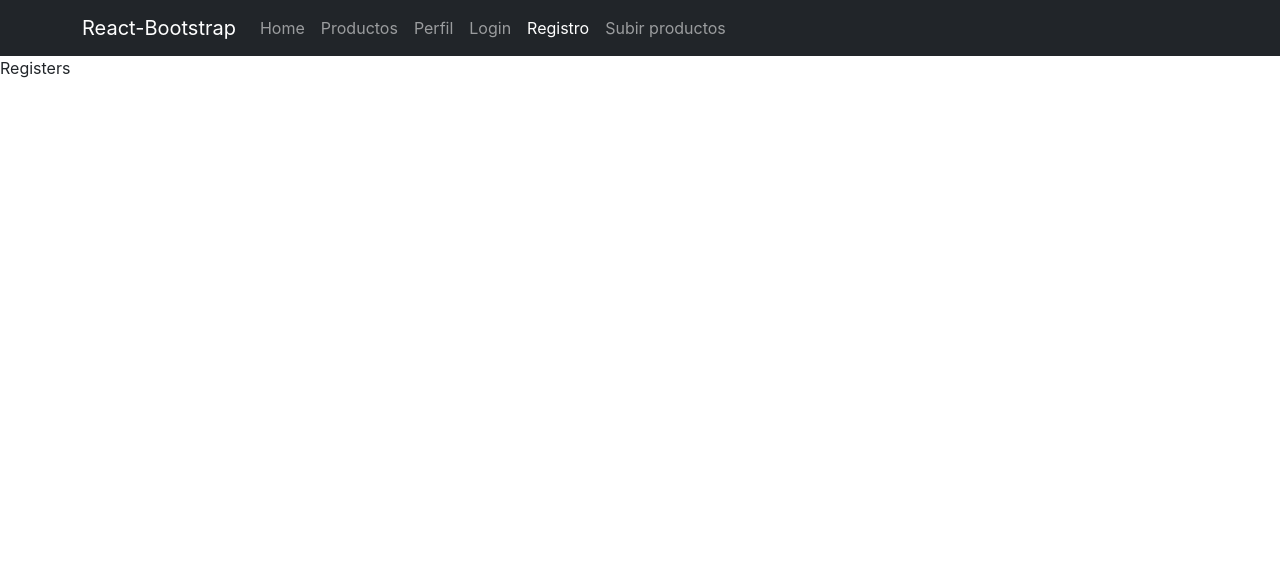
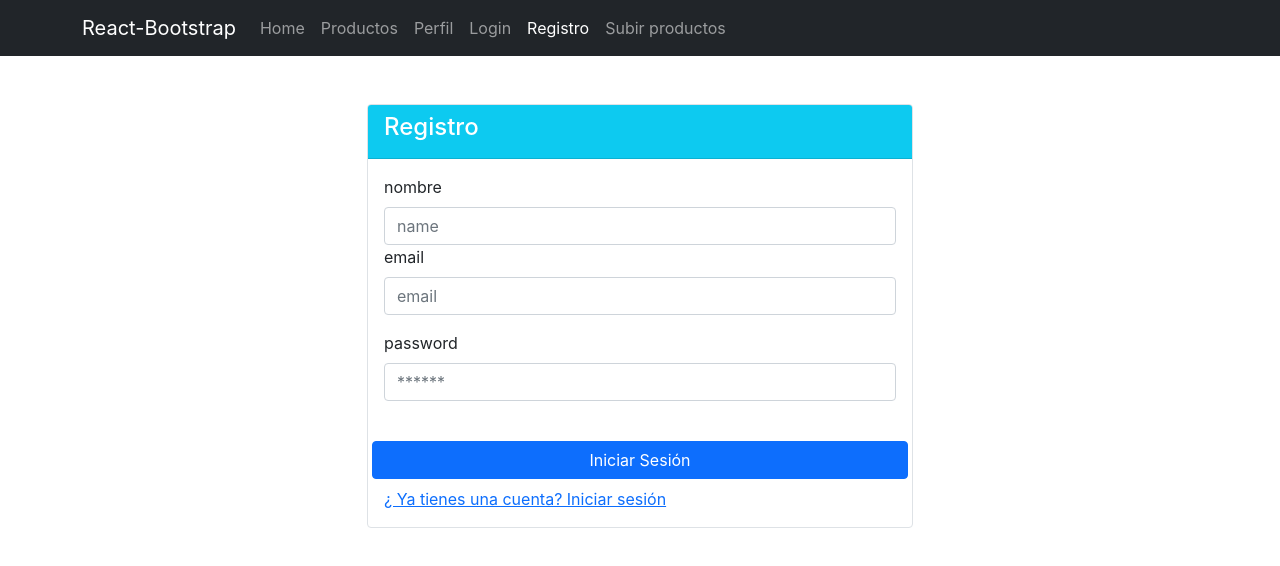
Before and after one commit to MartinGramajo/catalogo-productos, a React (Create React App) app: page /Register in a window 1280 px wide. Shown: the top 566 px of the page. Built offline with nearby package versions, Linux system fonts and the light colour scheme; no server answers.

Commit message:
Formulario para registro

```diff
--- a/src/pages/Register.jsx
+++ b/src/pages/Register.jsx
@@ -1,7 +1,98 @@
-import React from 'react'
+import axios from "axios";
+import React, { useState } from "react";
+import { Button, Col, Container, Form, Row, Card, Alert } from "react-bootstrap";
+import { Link, useNavigate } from "react-router-dom";
 
 export default function Register() {
+  const [input, setInput] = useState({ name: "", email: "", password: "" });
+  const navigate = useNavigate();
+
+  const handleChange = (e) => {
+    const { value, name } = e.target;
+    const newInput = { ...input, [name]: value };
+    setInput(newInput);
+  };
+
+  const handleSubmit = async (event) => {
+    event.preventDefault();
+    try {
+        await axios.post("http://localhost:4000/api/auth/register", input)
+        alert('Registro exitoso')
+        navigate("/Login");
+    } catch (error) {
+        console.error(error);
+    }
+  };
   return (
-    <div>Registers</div>
+    <Container>
+    <Row>
+      <Col xs={12} sm={8} md={6} className=" mx-auto my-5">
+        {/* {<Alert variant="danger">{"correo en uso"}</Alert>} */}
+        <Card className="border">
+          <Card.Header className="bg-info">
+            <h4 className="text-white"> Registro</h4>
+          </Card.Header>
+          <Card.Body>
+            <Form  onSubmit={handleSubmit}>
+              <Row className="mb-3">
+                <Form.Group as={Col} md="12" controlId="validationCustom01">
+                  <Form.Label>nombre</Form.Label>
+                  <Form.Control
+                    required
+                    onChange={handleChange}
+                    type="text"
+                    placeholder="name"
+                    name="name"
+                  />
+                </Form.Group>
+                <Form.Group as={Col} md="12" controlId="validationCustom02">
+                  <Form.Label>email</Form.Label>
+                  <Form.Control
+                    required
+                    onChange={handleChange}
+                    type="email"
+                    placeholder="email"
+                    name="email"
+                  />
+                </Form.Group>
+              </Row>
+              <Row className="mb-3">
+                <Form.Group as={Col} md="12" controlId="validationCustom03">
+                  <Form.Label>password</Form.Label>
+                  <Form.Control
+                    minLength="6"
+                    onChange={handleChange}
+                    name="password"
+                    placeholder="******"
+                    type="text"
+                    required
+                  />
+                </Form.Group>
+                {/* <Form.Group as={Col} md="12" controlId="validationCustom05">
+                  <Form.Label>role</Form.Label>
+                  <Form.Control
+                    type="text"
+                    required
+                    placeholder="role"
+                    name="role"
+                  />
+                </Form.Group> */}
+              </Row>
+              <Row>
+                <Button type="submit" className="mx-auto mt-4">
+                  Iniciar Sesión
+                </Button>
+              </Row>
+              <Row>
+                <Link className="mx-auto mt-2" to="/login">
+                  ¿ Ya tienes una cuenta? Iniciar sesión
+                </Link>
+              </Row>
+            </Form>
+          </Card.Body>
+        </Card>
+      </Col>
+    </Row>
+  </Container>
   )
 }
```
